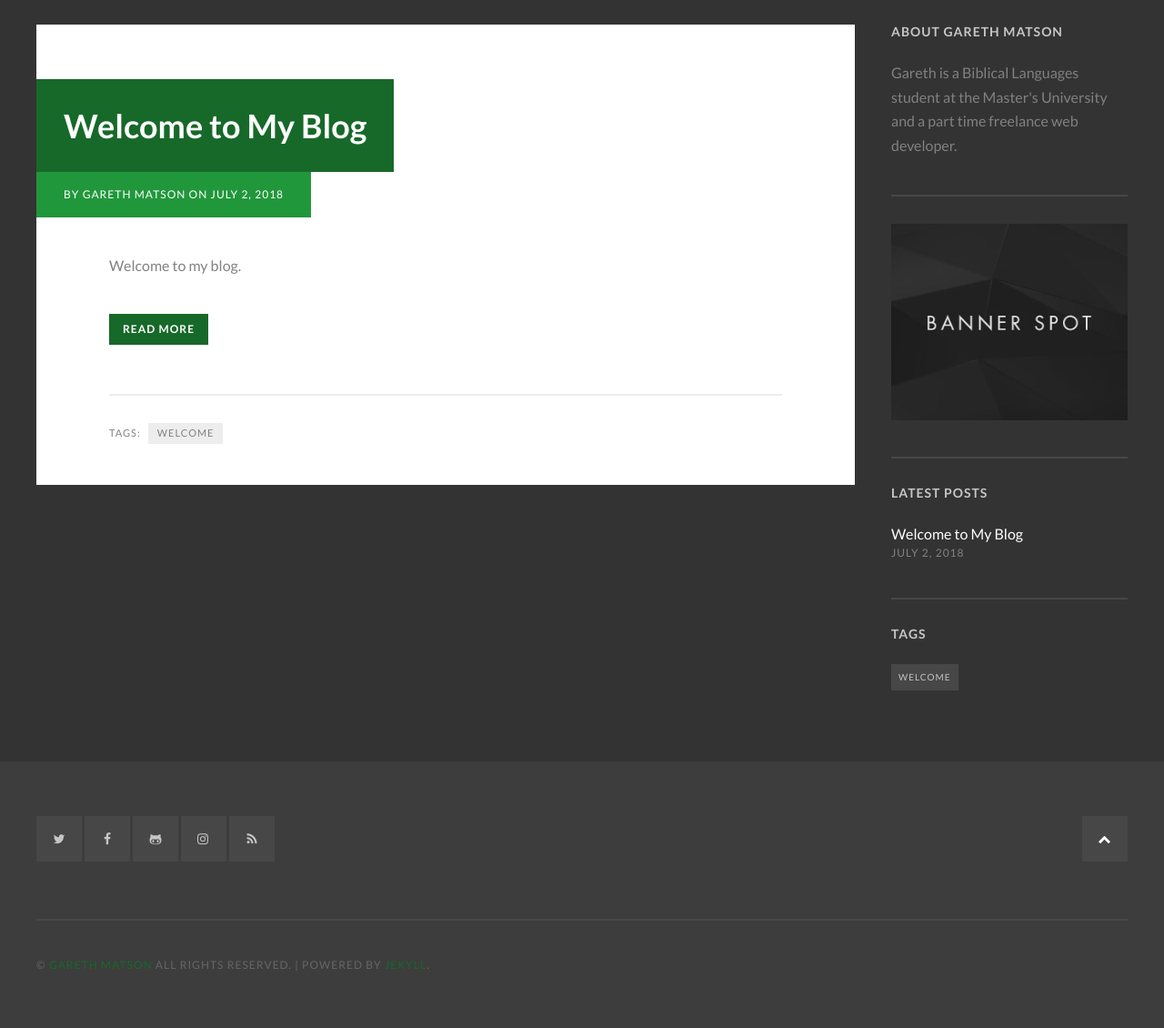
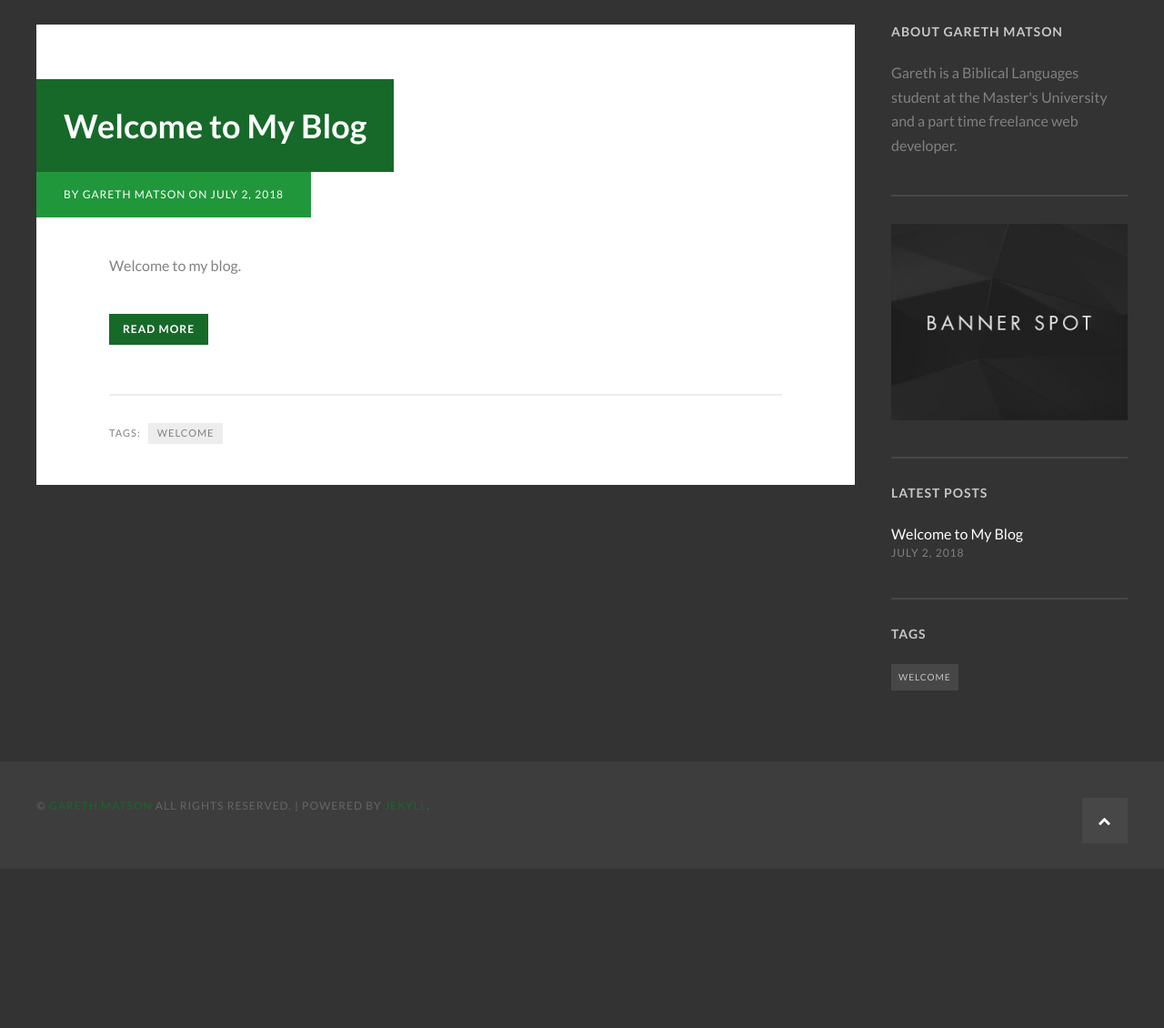
Before and after one commit to gerdums/blog, a Jekyll site: the page built from index.html, in a window 1280 px wide. Shown: the whole page at 91% size. Built offline with Jekyll 4.4.1, drawn with Linux system fonts in a browser that asks for light colours; some web fonts are replaced; the list of posts is cut into pages by our own code; after the commit the page ends 955 px from its top, so only the background shows below that.

Commit message:
removed social links

```diff
--- a/_config.yml
+++ b/_config.yml
@@ -25,15 +25,10 @@ author_name: Gareth Matson
 author_bio: Gareth is a Biblical Languages student at the Master's University and a part time freelance web developer.
 author_url: matson.io
 author_location: Santa Clarita, CA
-author_image: "/images/authorimage.png"
 banner_url: https://matson.io
 banner_image: images/banner.jpg
-twitter_username: gareth2016
-facebook_username: gareth.matson.77
-github_username: gerdums
-instagram_username: gareth2016
 paginate: 5
-paginate_path: "/blog/page:num/"
+paginate_path: "/page:num/"
 plugins:
 - jekyll-paginate
 permalink: pretty
--- a/_includes/footer.html
+++ b/_includes/footer.html
@@ -1,41 +1,5 @@
 <footer class="site-footer no-print">
     <div class="inner">
-        <div class="social-links">
-            {% if site.twitter_username %}
-            <a href="https://twitter.com/{{ site.twitter_username }}" class="fa-twitter square fill-horizontal"><span class="screen-reader-text">Twitter</span></a>
-            {% endif %}
-            {% if site.facebook_username %}
-            <a href="https://www.facebook.com/{{ site.facebook_username }}" class="fa-facebook square fill-horizontal"><span class="screen-reader-text">Facebook</span></a>
-            {% endif %}
-            {% if site.googleplus_username %}
-            <a href="https://plus.google.com/{{ site.googleplus_username }}" class="fa-google-plus square fill-horizontal"><span class="screen-reader-text">Google+</span></a>
-            {% endif %}
-            {% if site.github_username %}
-            <a href="https://github.com/{{ site.github_username }}" class="fa-github-alt square fill-horizontal"><span class="screen-reader-text">GitHub</span></a>
-            {% endif %}
-            {% if site.codepen_username %}
-            <a href="http://codepen.io/{{ site.codepen_username }}" class="fa-codepen square fill-horizontal"><span class="screen-reader-text">CodePen</span></a>
-            {% endif %}
-            {% if site.dribbble_uername %}
-            <a href="https://dribbble.com/{{ site.dribbble_uername }}" class="fa-dribbble square fill-horizontal"><span class="screen-reader-text">Dribbble</span></a>
-            {% endif %}
-            {% if site.medium_username %}
-            <a href="https://medium.com/{{ site.medium_username }}" class="fa-medium square fill-horizontal"><span class="screen-reader-text">Medium</span></a>
-            {% endif %}
-            {% if site.instagram_username %}
-            <a href="http://instagram.com/{{ site.instagram_username }}" class="fa-instagram square fill-horizontal"><span class="screen-reader-text">Instagram</span></a>
-            {% endif %}
-            {% if site.pinterest_username %}
-            <a href="http://www.pinterest.com/{{ site.pinterest_username }}" class="fa-pinterest-p square fill-horizontal"><span class="screen-reader-text">Pinterest</span></a>
-            {% endif %}
-            {% if site.linkedin_username %}
-            <a href="https://www.linkedin.com/in/{{ site.linkedin_username }}" class="fa-linkedin square fill-horizontal"><span class="screen-reader-text">LinkedIn</span></a>
-            {% endif %}
-            {% if site.weibo_username %}
-            <a href="http://weibo.com/{{ site.weibo_username }}" class="fa-weibo square fill-horizontal"><span class="screen-reader-text">Weibo</span></a>
-            {% endif %}
-            <a class="fa-feed square fill-horizontal" href="{{ site.baseurl }}/feed.xml"><span class="screen-reader-text">RSS</span></a>
-        </div><!-- .social-links -->
         <div class="site-info">
             &copy; <a href="{{ site.banner_url }}/">Gareth Matson</a> all rights reserved. | Powered by <a target="_blank" href="https://jekyllrb.com/">Jekyll</a>.
             <a href="#top" id="top-link" class="fa-chevron-up top-link square fill-horizontal"><span class="screen-reader-text">Back to the top</span></a>
```
Also changed, not shown: images/aboutPage.jpg (deleted), images/authorimage.png (deleted).
